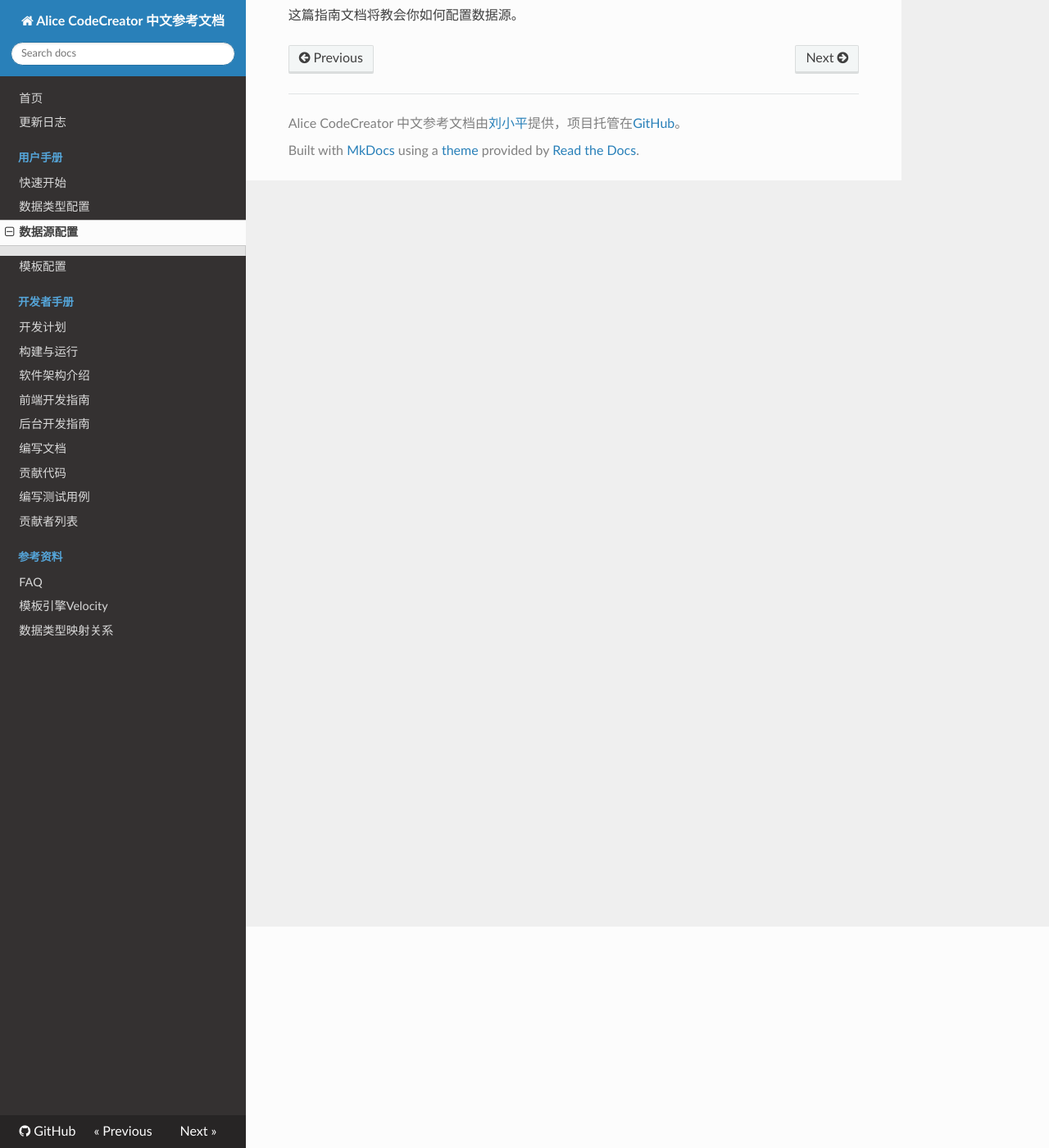
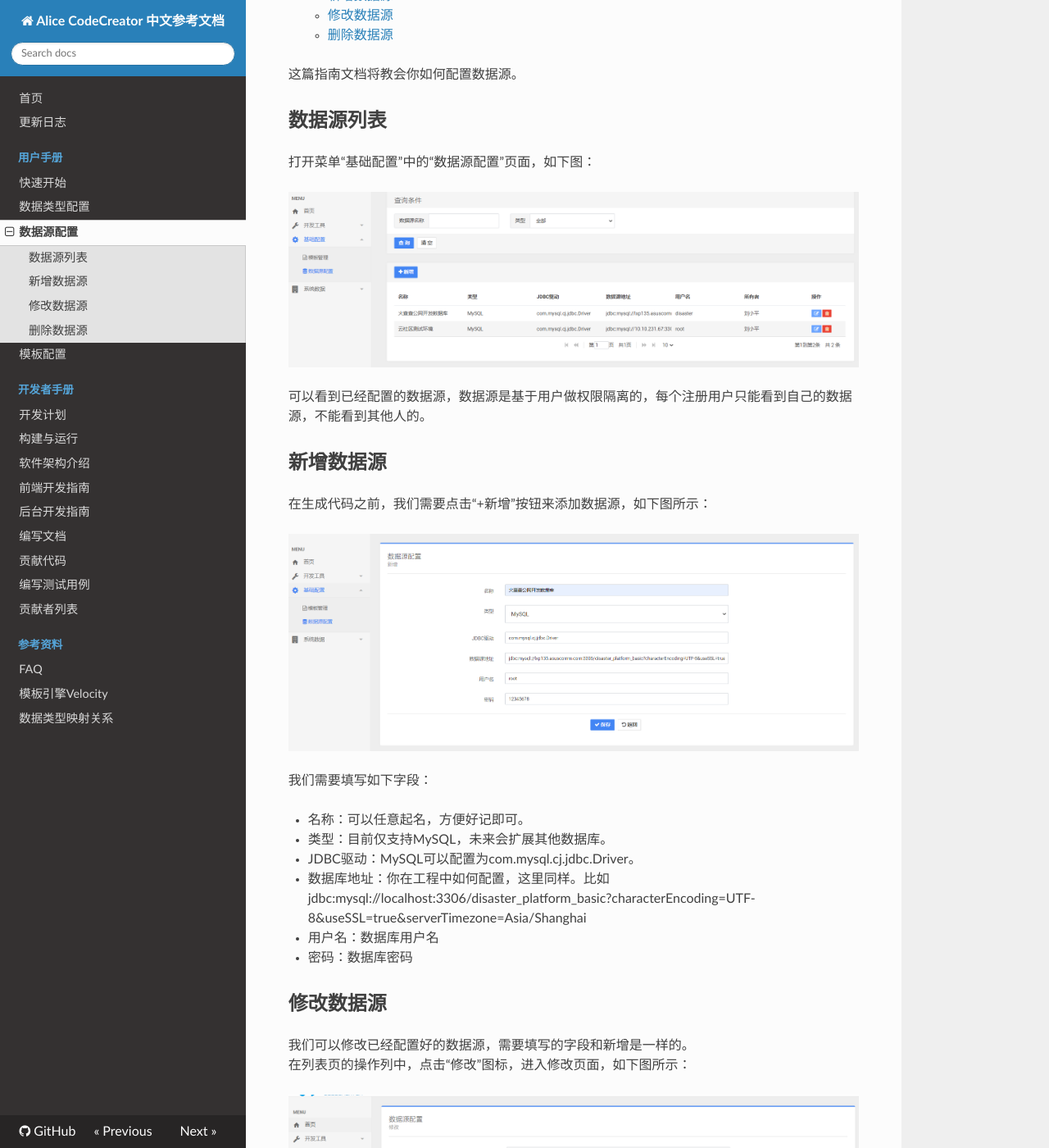
Before and after one commit to lxp135/alice-code-creator-docs, an MkDocs documentation site: the page built from docs/Users/Data Source.md, in a window 1280 px wide and 1400 px high, scrolled down 270 px. Shown: the whole window at 82% size. Built offline with MkDocs 1.6.1, drawn with Linux system fonts in a browser that asks for light colours; nearby versions of some CDN libraries; old or Windows-style settings are respelled for this version of MkDocs; some of the changed text lies outside the part shown.

Commit message:
数据源配置。

```diff
--- a/docs/Users/Data Source.md
+++ b/docs/Users/Data Source.md
@@ -5,4 +5,39 @@
 
 这篇指南文档将教会你如何配置数据源。
 
-##
+## 数据源列表
+
+打开菜单“基础配置”中的“数据源配置”页面，如下图：
+
+![数据源列表](../img/dataSource.png)
+
+可以看到已经配置的数据源，数据源是基于用户做权限隔离的，每个注册用户只能看到自己的数据源，不能看到其他人的。
+
+## 新增数据源
+
+在生成代码之前，我们需要点击“+新增”按钮来添加数据源，如下图所示：
+
+![新增数据源](../img/dataSourceAdd.png)
+
+我们需要填写如下字段：
+
+* 名称：可以任意起名，方便好记即可。
+* 类型：目前仅支持MySQL，未来会扩展其他数据库。
+* JDBC驱动：MySQL可以配置为com.mysql.cj.jdbc.Driver。
+* 数据库地址：你在工程中如何配置，这里同样。比如jdbc:mysql://localhost:3306/disaster_platform_basic?characterEncoding=UTF-8&useSSL=true&serverTimezone=Asia/Shanghai
+* 用户名：数据库用户名
+* 密码：数据库密码
+
+## 修改数据源
+
+我们可以修改已经配置好的数据源，需要填写的字段和新增是一样的。
+在列表页的操作列中，点击“修改”图标，进入修改页面，如下图所示：
+
+![修改数据源](../img/dataSourceEdit.png)
+
+## 删除数据源
+
+我们可以删除不再使用的数据源。
+在列表页的操作列中，点击“删除”图标，弹出提示框，如下图所示：
+
+![修改数据源](../img/dataSourceRemove.png)
```
Also changed, not shown: docs/img/dataSource.png (added), docs/img/dataSourceAdd.png (added), docs/img/dataSourceEdit.png (added), docs/img/dataSourceRemove.png (added).
